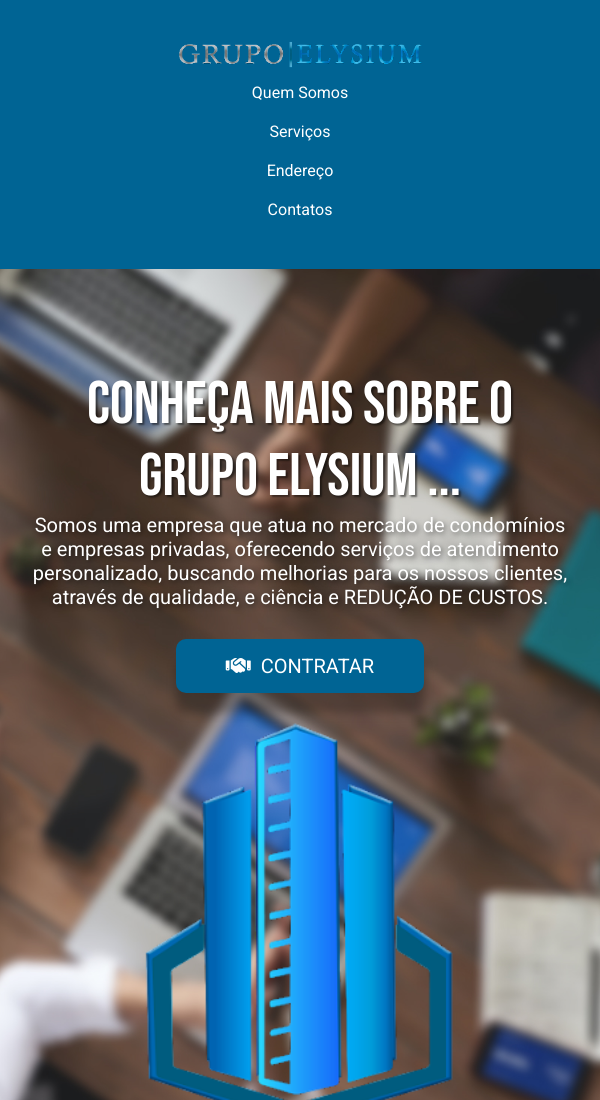
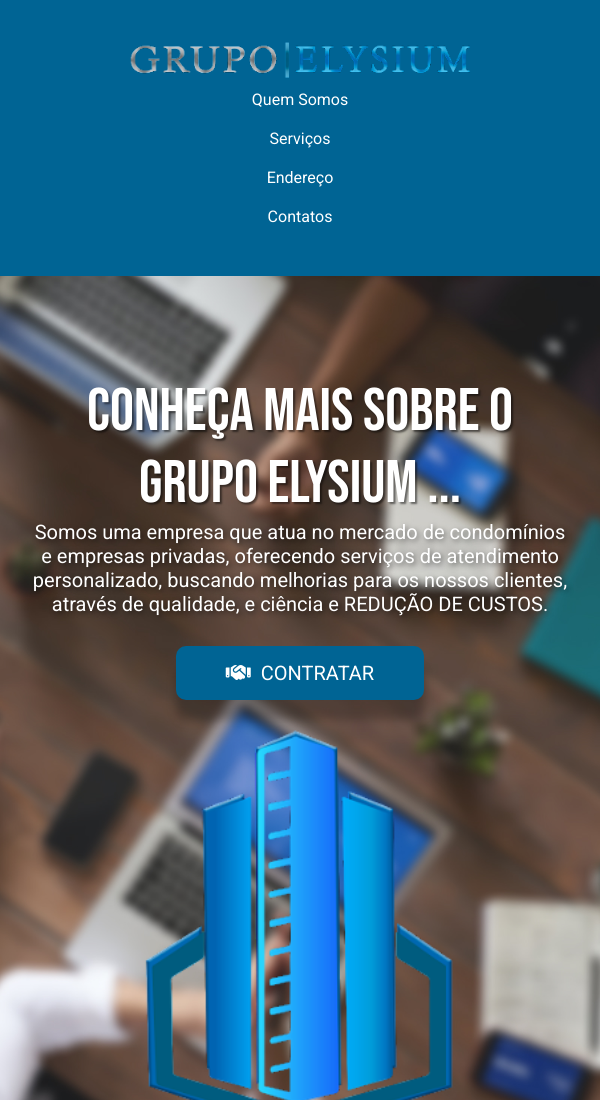
Before and after one commit to JaniloSousa/site-elysium, a plain HTML site: page index.html in a window 600 px wide. Shown: the top 1100 px of the page. Drawn offline with Linux system fonts and the light colour scheme.

Commit message:
mudanca 3

```diff
--- a/index.html
+++ b/index.html
@@ -20,7 +20,7 @@
     <header>
         <div class="header gallowdiv">
             <div class="logo">
-                <img src="imagens/logo1.png" alt="" style="width: 250px;">
+                <img src="imagens/logo1.png" alt="">
             </div>
             <nav>
                 <a href="">Quem Somos</a>
--- a/styles/media-queries.css
+++ b/styles/media-queries.css
@@ -12,8 +12,14 @@
         flex-direction: column;
     }
 
-    body header div.header div.logo h1 {
-        font-size: 55px;
+    body header div.header div.logo {
+        width: 100%;
+    }
+
+    body header div.header div.logo img {
+        width: 350px;
+        display: block;
+        margin: auto;
     }
 
     body header div.header nav {
@@ -113,7 +119,22 @@
         padding: 40px 30px 40px 30px;
     }
 
-    /* -------------------------- header ---------------------- */
+    body header div.header div.logo {
+        width: 100%;
+    }
+
+    body header div.header div.logo img {
+        width: 350px;
+        display: block;
+        margin: auto;
+    }
+
+    body header div.header nav {
+        width: 100%;
+        justify-content: center;
+    }
+
+    /* -------------------------- hero ---------------------- */
     body div#hero {
         padding-top: 100px;
         padding-bottom: 100px;
--- a/styles/styles.css
+++ b/styles/styles.css
@@ -34,11 +34,8 @@ body header div.header {
     padding: 40px 0px 40px 0px;
 }
 
-body header div.header div.logo h1 {
-    color: white;
-    font-family: var(--fonte-titulo);
-    font-weight: normal;
-    font-size: 40px;
+body header div.header div.logo img {
+    width: 250px;
 }
 
 body header div.header nav {
```
